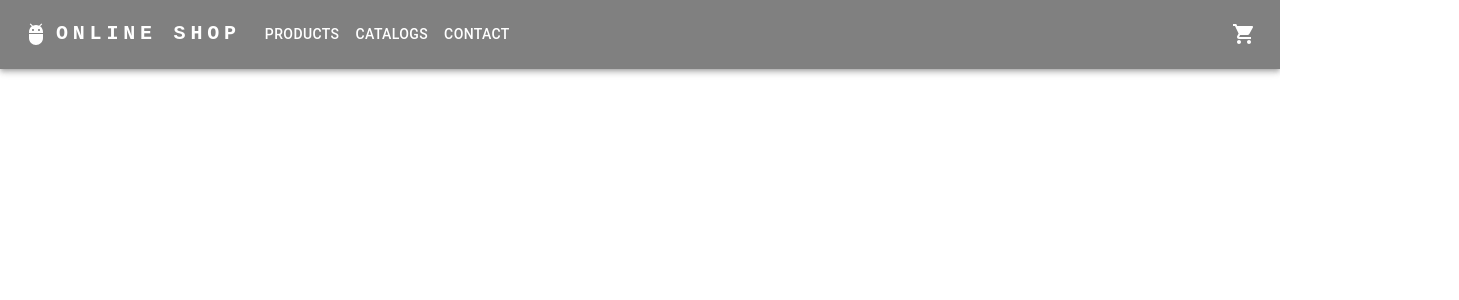
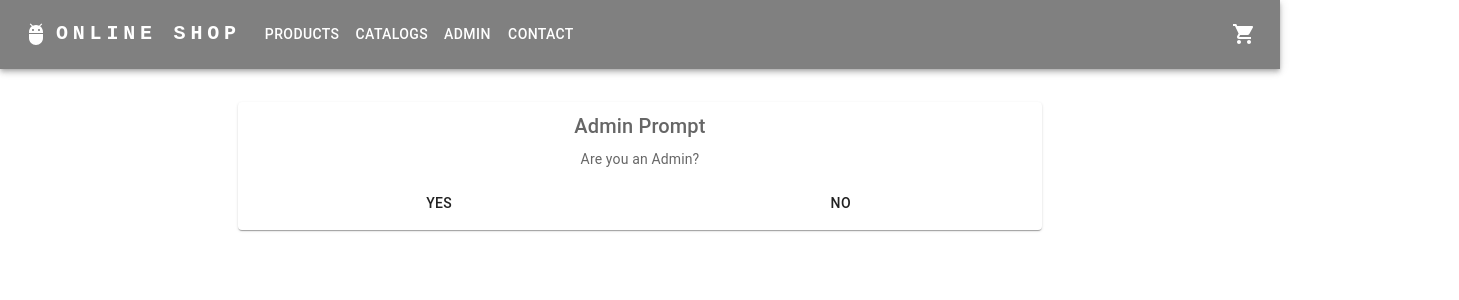
Before and after one commit to nihalalizada/onlineshop, a React (Create React App) app in the folder ui/: page /app/admin in a window 1280 px wide. Shown: the top 300 px of the page, 1459 px wide, since content can reach past the window. Built offline with nearby package versions, Linux system fonts and the light colour scheme.

Commit message:
admin console

```diff
--- a/ui/src/App.js
+++ b/ui/src/App.js
@@ -3,6 +3,7 @@ import './App.css';
 import React from "react";
 import CatalogsPage from "./pages/Catalog/Catalog"
 import ProductsPage from "./pages/Product/Product"
+import AdminPage from "./pages/Admin/Admin"
 import Header from "./components/Header/Header"
 import {createBrowserHistory} from 'history';
 
@@ -16,19 +17,10 @@ function App(){
           <Route exact path="/" render={() => <Redirect to="/app/products"/>} />
           <Route path="/app/catalogs" component={withRouter(CatalogsPage)}/>
           <Route path="/app/products" component={withRouter(ProductsPage)}/>
+          <Route path="/app/admin" component={withRouter(AdminPage)}/>
         </Switch>
     </Router>
   );
 }
-function PublicRoute({component, ...rest}){
-  return(
-    <Route
-    {...rest}
-    render={props =>
-      React.createElement(component, props)
-    }
-    />
-  )
-}
 
 export default App;
--- /dev/null
+++ b/ui/src/components/AdminConsole/AdminConsole.js
@@ -0,0 +1,146 @@
+import React from "react";
+import ProductDetail from "../ProductDetail/ProductDetail"
+import { styled } from '@mui/material/styles';
+import { Box, Grid, Paper, Typography, TextField, Button } from "@material-ui/core"
+
+const Item = styled(Paper)(({ theme }) => ({
+    backgroundColor: theme.palette.mode === 'dark' ? '#1A2027' : '#fff',
+    ...theme.typography.body2,
+    padding: theme.spacing(1),
+    textAlign: 'center',
+    color: theme.palette.text.secondary,
+}));
+
+function AdminConsole({ columns, contracts }) {
+    const [openDetail, setOpenDetail] = React.useState(false);
+
+    function handleClick(c) {
+        if (openDetail === false) {
+            console.log("opening " + c.name)
+            setOpenDetail(true);
+        } else {
+            setOpenDetail(false);
+        }
+    }
+
+    return (
+        <Box sx={{ flexGrow: 1 }}>
+            <Grid container spacing={2} style={{ width: "96%", margin: "2%" }}>
+                <Grid item xs={6} md={8}>
+                    <Item>
+                        <Typography variant="h6" gutterBottom component="div">Create Product</Typography>
+                        <Grid container spacing={2} >
+
+                            <Grid item >
+                                <TextField
+                                    required
+                                    id="outlined-required"
+                                    label="Product Name"
+                                    defaultValue=""
+                                />
+                            </Grid>
+                            <Grid item >
+                                <TextField
+                                    required
+                                    id="outlined-required"
+                                    label="Product Description"
+                                    defaultValue=""
+                                />
+                            </Grid>
+                            <Grid item >
+                                <TextField
+                                    required
+                                    id="outlined-required"
+                                    label="Product ID"
+                                    defaultValue=""
+                                />
+                            </Grid>
+
+                            <Grid item >
+                                <TextField
+                                    required
+                                    id="outlined-required"
+                                    label="Quantity"
+                                    defaultValue="0"
+                                />
+                            </Grid>
+                            <Grid item >
+                                <TextField
+                                    required
+                                    id="outlined-required"
+                                    label="Catalog"
+                                    defaultValue=""
+                                />
+                            </Grid>
+                            <Grid item >
+                                <TextField
+                                    required
+                                    id="outlined-required"
+                                    label="Image Link"
+                                    defaultValue=""
+                                />
+                            </Grid>
+                            <Grid item >
+                        <Button
+
+                    sx={{ my: 2, color: 'white', display: 'block' }}
+                >
+                    Create
+                </Button>
+                        </Grid>
+                        </Grid>
+                    </Item>
+                </Grid>
+                <Grid item xs={6} md={4}>
+                <Item>
+                    <Typography variant="h6" gutterBottom component="div">Create Catalog</Typography>
+                    <Grid container spacing={2} >
+
+                        <Grid item >
+                            <TextField
+                                required
+                                id="outlined-required"
+                                label="Catalog Name"
+                                defaultValue=""
+                            />
+                        </Grid>
+                        <Grid item >
+                            <TextField
+                                required
+                                id="outlined-required"
+                                label="Catlog Description"
+                                defaultValue=""
+                            />
+                        </Grid>
+                        <Grid item >
+                            <TextField
+                                required
+                                id="outlined-required"
+                                label="Catalog ID"
+                                defaultValue=""
+                            />
+                        </Grid>
+
+                        <Grid item >
+                        <Button
+
+                    sx={{ my: 2, color: 'white', display: 'block' }}
+                >
+                    Create
+                </Button>
+                        </Grid>
+                    </Grid>
+                    </Item>
+                </Grid>
+                <Grid item xs={6} md={4}>
+                    <Item>xs=6 md=4</Item>
+                </Grid>
+                <Grid item xs={6} md={8}>
+                    <Item>xs=6 md=8</Item>
+                </Grid>
+            </Grid>
+        </Box>
+    )
+}
+
+export default AdminConsole
--- /dev/null
+++ b/ui/src/components/AdminPrompt/AdminPrompt.js
@@ -0,0 +1,74 @@
+import React from "react";
+import ProductDetail from "../ProductDetail/ProductDetail"
+import { styled } from '@mui/material/styles';
+import { Box, Grid, Paper, Typography, TextField, Button } from "@material-ui/core"
+
+const Item = styled(Paper)(({ theme }) => ({
+    backgroundColor: theme.palette.mode === 'dark' ? '#1A2027' : '#fff',
+    ...theme.typography.body2,
+    padding: theme.spacing(1),
+    textAlign: 'center',
+    color: theme.palette.text.secondary,
+}));
+
+function AdminPrompt({ setIsAdmin }) {
+    const [checkedYes, setCheckedYes] = React.useState(false);
+
+    function handleClick(c) {
+        if (c === "Yes"){
+            if (checkedYes === false) {
+                setCheckedYes(true);
+            } else {
+                return;
+            }
+        } else {
+            if (checkedYes === true) {
+                setIsAdmin(true);
+            } else {
+                return;
+            }
+        }
+
+    }
+
+    return (
+        <Box sx={{ flexGrow: 1 }}>
+            <Grid container spacing={2} style={{ width: "96%", marginLeft: "18%", marginTop:"2%"}}>
+                <Grid item xs={6} md={8}>
+                    <Item>
+                        <Typography variant="h6" gutterBottom component="div">Admin Prompt</Typography>
+                        <Grid container spacing={2} >
+
+                            <Grid item style={{width:"100%", display : checkedYes ? "none" : ""}}  >
+                                Are you an Admin?
+                            </Grid>
+                            <Grid item style={{width:"100%", display : checkedYes ? "" : "none"}}  >
+                                Are you lying?
+                            </Grid>
+                            <Grid item style={{width:"50%"}}>
+                                <Button
+
+                                    sx={{ my: 2, color: 'white', display: 'block' }}
+                                    onClick={() => handleClick("Yes")}
+                                >
+                                Yes
+                                </Button>
+                            </Grid>
+                            <Grid item style={{width:"50%"}}>
+                                <Button
+                                    sx={{ my: 2, color: 'white', display: 'block' }}
+                                    onClick={() =>handleClick("No")}
+                                >
+                                    No
+                                </Button>
+                            </Grid>
+
+                        </Grid>
+                    </Item>
+                </Grid>
+            </Grid>
+        </Box>
+    )
+}
+
+export default AdminPrompt
--- a/ui/src/components/Header/Header.js
+++ b/ui/src/components/Header/Header.js
@@ -11,8 +11,12 @@ import Button from '@mui/material/Button';
 import Tooltip from '@mui/material/Tooltip';
 import AdbIcon from '@mui/icons-material/Adb';
 
-const pages = [['Products', '/app/products'], ['Catalogs', '/app/catalogs'], ['Contact', 'app/contact']];
-const settings = ['Profile', 'Account', 'Dashboard', 'Logout'];
+const pages = [
+  ['Products', '/app/products'],
+  ['Catalogs', '/app/catalogs'],
+  ['Admin', '/app/admin'],
+  ['Contact', '/app/contact']
+];
 
 const Header = () => {
     function myfucn(){
--- a/ui/src/components/ProductDetail/ProductDetail.js
+++ b/ui/src/components/ProductDetail/ProductDetail.js
@@ -31,7 +31,7 @@ function ProductDetail({product, openDetail, handleClick}){
         <DialogContent style={{minWidth:"450px", overflow: "hidden"}}>
             <Grid container spacing={4}>
                 <Grid item xs={4}>
-                    <img src={require("../../images/no-image.JPG")}></img>
+                    <img src={product.imageURL} style={{maxWidth: "150px", maxHeight: "173px"}}></img>
                 </Grid>
                 <Grid item xs={6}   >
                     <Typography
--- /dev/null
+++ b/ui/src/pages/Admin/Admin.js
@@ -0,0 +1,16 @@
+import React from 'react';
+import AdminConsole from "../../components/AdminConsole/AdminConsole";
+import AdminPrompt from "../../components/AdminPrompt/AdminPrompt";
+function AdminPage(){
+    const [isAdmin, setIsAdmin] = React.useState(false);
+
+    return(
+        isAdmin ?
+        <AdminConsole />:
+        <AdminPrompt setIsAdmin={setIsAdmin} />
+
+
+    )
+}
+
+export default AdminPage;
--- a/ui/src/pages/Product/Product.js
+++ b/ui/src/pages/Product/Product.js
@@ -9,7 +9,8 @@ function ProductsPage(){
             description : "very cool",
             quantity : "3",
             isAvailable: "false",
-            catalog: "myCatalog"
+            catalog: "myCatalog",
+            imageURL: "https://content.optimumnutrition.com/i/on/on-on-C101191_Image_01?locale=de-de,en-gb,*&layer0=$PDP_003$"
         },
         {
             productId : "123",
@@ -17,7 +18,8 @@ function ProductsPage(){
             description : "kinda cool",
             quantity : "9",
             isAvailable: "false",
-            catalog: "myCatalog"
+            catalog: "myCatalog",
+            imageURL: "https://content.optimumnutrition.com/i/on/on-on-C101191_Image_01?locale=de-de,en-gb,*&layer0=$PDP_003$"
         }
     ]
 
```
Also changed, not shown: 1 other file (tests, documents, lock files or other folders).
